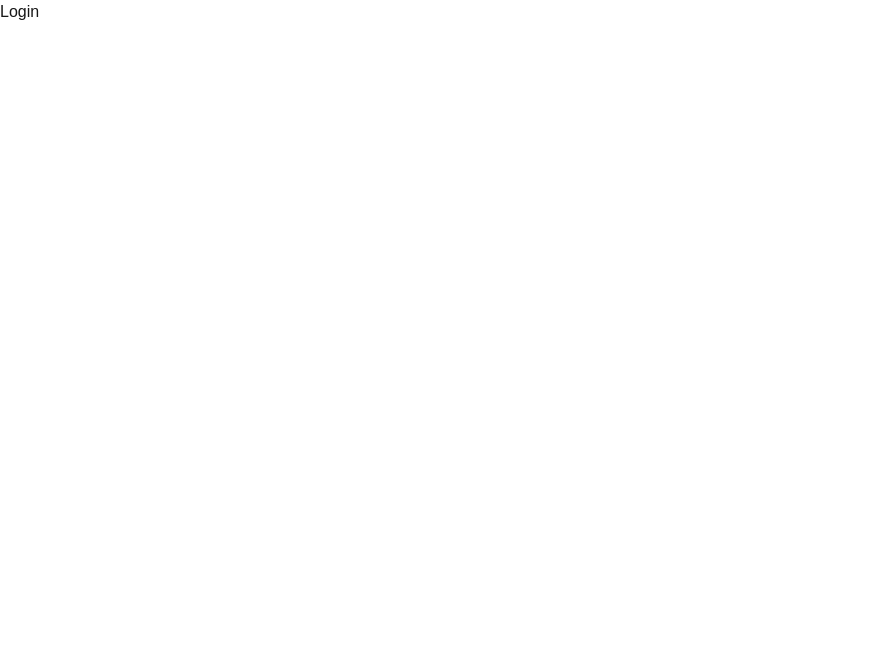
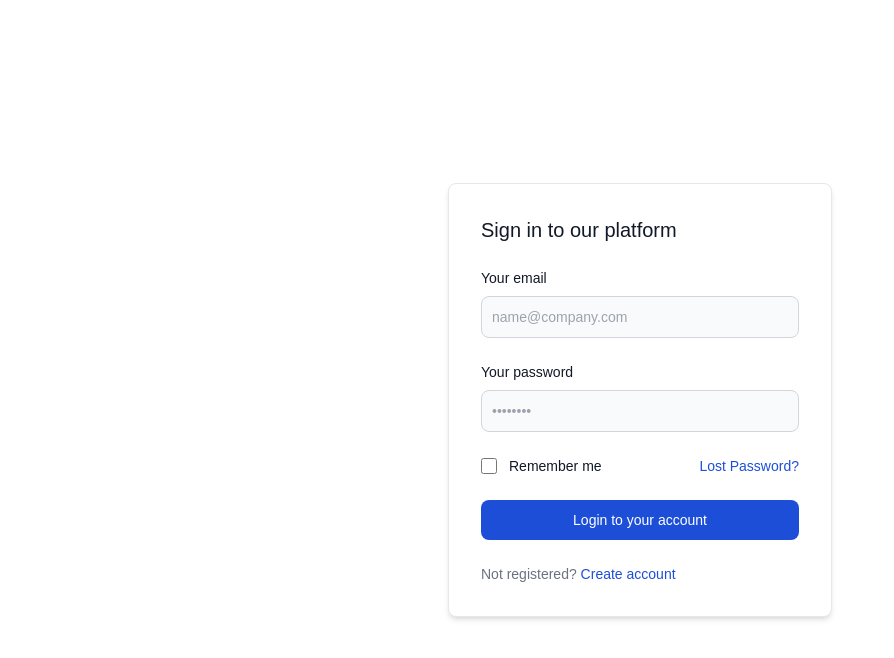
Before and after one commit to pesuts/latihan-nextjs-app-router, a Next.js app: page /login in a window 1280 px wide. Shown: the top 658 px of the page, without its empty margins (0-894 px from the left). Built offline with nearby package versions, Linux system fonts and the light colour scheme.

Commit message:
feat: implements Link & Navigation

```diff
--- a/src/app/(auth)/login/page.tsx
+++ b/src/app/(auth)/login/page.tsx
@@ -1,7 +1,89 @@
+import Link from "next/link";
+
 export default function LoginPage() {
   return (
-    <div>
-      <h1>Login</h1>
+    <div className="max-w-xl mx-auto h-screen flex items-center">
+      <div className="w-11/12 bg-white shadow-md border mx-auto border-gray-200 rounded-lg max-w-sm p-4 sm:p-6 lg:p-8 dark:bg-gray-800 dark:border-gray-700">
+        <form className="space-y-6" action="#">
+          <h3 className="text-xl font-medium text-gray-900 dark:text-white">
+            Sign in to our platform
+          </h3>
+          <div>
+            <label
+              htmlFor="email"
+              className="text-sm font-medium text-gray-900 block mb-2 dark:text-gray-300"
+            >
+              Your email
+            </label>
+            <input
+              type="email"
+              name="email"
+              id="email"
+              className="bg-gray-50 border border-gray-300 text-gray-900 sm:text-sm rounded-lg focus:ring-blue-500 focus:border-blue-500 block w-full p-2.5 dark:bg-gray-600 dark:border-gray-500 dark:placeholder-gray-400 dark:text-white"
+              placeholder="name@company.com"
+              required
+            />
+          </div>
+          <div>
+            <label
+              htmlFor="password"
+              className="text-sm font-medium text-gray-900 block mb-2 dark:text-gray-300"
+            >
+              Your password
+            </label>
+            <input
+              type="password"
+              name="password"
+              id="password"
+              placeholder="••••••••"
+              className="bg-gray-50 border border-gray-300 text-gray-900 sm:text-sm rounded-lg focus:ring-blue-500 focus:border-blue-500 block w-full p-2.5 dark:bg-gray-600 dark:border-gray-500 dark:placeholder-gray-400 dark:text-white"
+              required
+            />
+          </div>
+          <div className="flex items-start">
+            <div className="flex items-start">
+              <div className="flex items-center h-5">
+                <input
+                  id="remember"
+                  aria-describedby="remember"
+                  type="checkbox"
+                  className="bg-gray-50 border border-gray-300 focus:ring-3 focus:ring-blue-300 h-4 w-4 rounded dark:bg-gray-700 dark:border-gray-600 dark:focus:ring-blue-600 dark:ring-offset-gray-800"
+                  required
+                />
+              </div>
+              <div className="text-sm ml-3">
+                <label
+                  htmlFor="remember"
+                  className="font-medium text-gray-900 dark:text-gray-300"
+                >
+                  Remember me
+                </label>
+              </div>
+            </div>
+            <Link
+              href="#"
+              className="text-sm text-blue-700 hover:underline ml-auto dark:text-blue-500"
+            >
+              Lost Password?
+            </Link>
+          </div>
+          <button
+            type="submit"
+            className="w-full text-white bg-blue-700 hover:bg-blue-800 focus:ring-4 focus:ring-blue-300 font-medium rounded-lg text-sm px-5 py-2.5 text-center dark:bg-blue-600 dark:hover:bg-blue-700 dark:focus:ring-blue-800"
+          >
+            Login to your account
+          </button>
+          <div className="text-sm font-medium text-gray-500 dark:text-gray-300">
+            Not registered?{" "}
+            <Link
+              href="/register"
+              className="text-blue-700 hover:underline dark:text-blue-500"
+            >
+              Create account
+            </Link>
+          </div>
+        </form>
+      </div>
     </div>
   );
 }
--- a/src/app/(auth)/register/page.tsx
+++ b/src/app/(auth)/register/page.tsx
@@ -1,7 +1,78 @@
+import Link from "next/link";
+
 export default function RegisterPage() {
   return (
-    <div>
-      <h1>Register</h1>
+    <div className="max-w-xl mx-auto h-screen flex items-center">
+      <div className="w-11/12 bg-white shadow-md border mx-auto border-gray-200 rounded-lg max-w-sm p-4 sm:p-6 lg:p-8 dark:bg-gray-800 dark:border-gray-700">
+        <form className="space-y-6" action="#">
+          <h3 className="text-xl font-medium text-gray-900 dark:text-white">
+            Sign up to our platform
+          </h3>
+          <div>
+            <label
+              htmlFor="fullname"
+              className="text-sm font-medium text-gray-900 block mb-2 dark:text-gray-300"
+            >
+              Your Full Name
+            </label>
+            <input
+              type="text"
+              name="fullname"
+              id="fullname"
+              className="bg-gray-50 border border-gray-300 text-gray-900 sm:text-sm rounded-lg focus:ring-blue-500 focus:border-blue-500 block w-full p-2.5 dark:bg-gray-600 dark:border-gray-500 dark:placeholder-gray-400 dark:text-white"
+              placeholder="Full name"
+              required
+            />
+          </div>
+          <div>
+            <label
+              htmlFor="email"
+              className="text-sm font-medium text-gray-900 block mb-2 dark:text-gray-300"
+            >
+              Your email
+            </label>
+            <input
+              type="email"
+              name="email"
+              id="email"
+              className="bg-gray-50 border border-gray-300 text-gray-900 sm:text-sm rounded-lg focus:ring-blue-500 focus:border-blue-500 block w-full p-2.5 dark:bg-gray-600 dark:border-gray-500 dark:placeholder-gray-400 dark:text-white"
+              placeholder="name@company.com"
+              required
+            />
+          </div>
+          <div>
+            <label
+              htmlFor="password"
+              className="text-sm font-medium text-gray-900 block mb-2 dark:text-gray-300"
+            >
+              Your password
+            </label>
+            <input
+              type="password"
+              name="password"
+              id="password"
+              placeholder="••••••••"
+              className="bg-gray-50 border border-gray-300 text-gray-900 sm:text-sm rounded-lg focus:ring-blue-500 focus:border-blue-500 block w-full p-2.5 dark:bg-gray-600 dark:border-gray-500 dark:placeholder-gray-400 dark:text-white"
+              required
+            />
+          </div>
+          <button
+            type="submit"
+            className="w-full text-white bg-blue-700 hover:bg-blue-800 focus:ring-4 focus:ring-blue-300 font-medium rounded-lg text-sm px-5 py-2.5 text-center dark:bg-blue-600 dark:hover:bg-blue-700 dark:focus:ring-blue-800"
+          >
+            Create Account
+          </button>
+          <div className="text-sm font-medium text-gray-500 dark:text-gray-300">
+            Already registered?{" "}
+            <Link
+              href="/login"
+              className="text-blue-700 hover:underline dark:text-blue-500"
+            >
+              Login
+            </Link>
+          </div>
+        </form>
+      </div>
     </div>
   );
 }
--- a/src/app/about/layout.tsx
+++ b/src/app/about/layout.tsx
@@ -5,7 +5,7 @@
 }) {
   return (
     <>
-      <nav className="fixed right-0 top-10 z-10 h-screen w-60 bg-gray-800">
+      <nav className="fixed right-0 top-15 z-10 h-screen w-60 bg-gray-800">
         <ul className="flex flex-col gap-5 ml-10 mt-10">
           <li className="text-white cursor-pointer">Home</li>
           <li className="text-white cursor-pointer">About</li>
--- a/src/app/layout.tsx
+++ b/src/app/layout.tsx
@@ -1,11 +1,12 @@
-// "use client";
+"use client";
 
 // import { useState } from "react";
 
-import type { Metadata } from "next";
+// import type { Metadata } from "next";
 import localFont from "next/font/local";
 import "./globals.css";
-// import Navbar from "./navbar";
+import Navbar from "./navbar";
+import { usePathname } from "next/navigation";
 
 const geistSans = localFont({
   src: "./fonts/GeistVF.woff",
@@ -18,23 +19,27 @@
   weight: "100 900",
 });
 
-export const metadata: Metadata = {
-  title: "Create Next App",
-  description: "Generated by create next app",
-};
+// export const metadata: Metadata = {
+//   title: "Create Next App",
+//   description: "Generated by create next app",
+// };
+
+const disableNavbar = ["/login", "/register"];
 
 export default function RootLayout({
   children,
 }: Readonly<{
   children: React.ReactNode;
 }>) {
+  const pathname = usePathname();
   // const [state, setState] = useState(0);
   return (
     <html lang="en">
       <body
         className={`${geistSans.variable} ${geistMono.variable} antialiased`}
       >
-        {/* <Navbar />
+        {!disableNavbar.includes(pathname) && <Navbar />}
+        {/*
         <h1>Layout: {state}</h1>
         <button
           className="px-6 py-2 bg-blue-800 text-white rounded-sm"
--- a/src/app/navbar.tsx
+++ b/src/app/navbar.tsx
@@ -1,20 +1,43 @@
+"use client";
+
 import Link from "next/link";
+import { usePathname, useRouter } from "next/navigation";
+
+const getTextStyle = (pathname: string, route: string) => {
+  const activeText = "text-white hover:text-blue-300";
+  const inactiveText = "text-blue-300 hover:text-white";
+
+  if (pathname === route) return activeText;
+  else return inactiveText;
+};
 
 export default function Navbar() {
+  const pathName = usePathname();
+  console.log(pathName);
+  const router = useRouter();
+
   return (
-    <nav className="flex bg-gray-800 py-3 px-5">
-      <h1 className="text-white">Navbar</h1>
-      <ul className="flex gap-8 ml-10 text-blue-300">
-        <Link href={"/"} className="cursor-pointer">
+    <nav className="flex bg-gray-800 py-3 items-center justify-between px-16">
+      <Link href="/" className=" text-white font-bold text-2xl">Navbar</Link>
+      <ul className="flex gap-8 font-semibold">
+        <Link href={"/"} className={getTextStyle(pathName, "/")}>
           Home
         </Link>
-        <Link href={"/about"} className="cursor-pointer">
+        <Link href={"/about"} className={getTextStyle(pathName, "/about")}>
           About
         </Link>
-        <Link href={"/about/profile"} className="cursor-pointer">
+        <Link
+          href={"/about/profile"}
+          className={getTextStyle(pathName, "/about/profile")}
+        >
           Profile
         </Link>
       </ul>
+      <button onClick={() => {
+        router.push("/login");
+      }} className="font-semibold px-3 py-1 bg-white text-blue-950 rounded-md hover:bg-blue-200">
+        Log In
+      </button>
     </nav>
   );
 }
```
